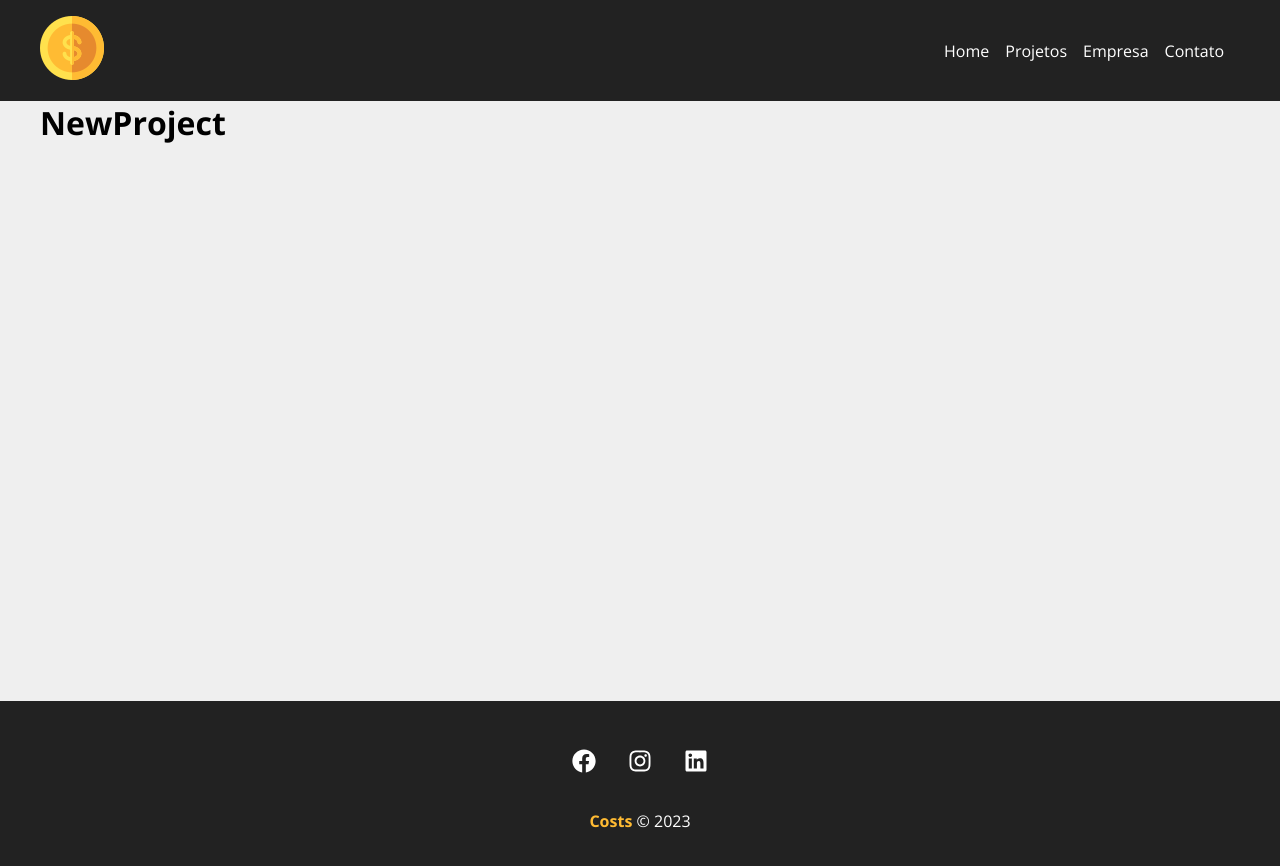
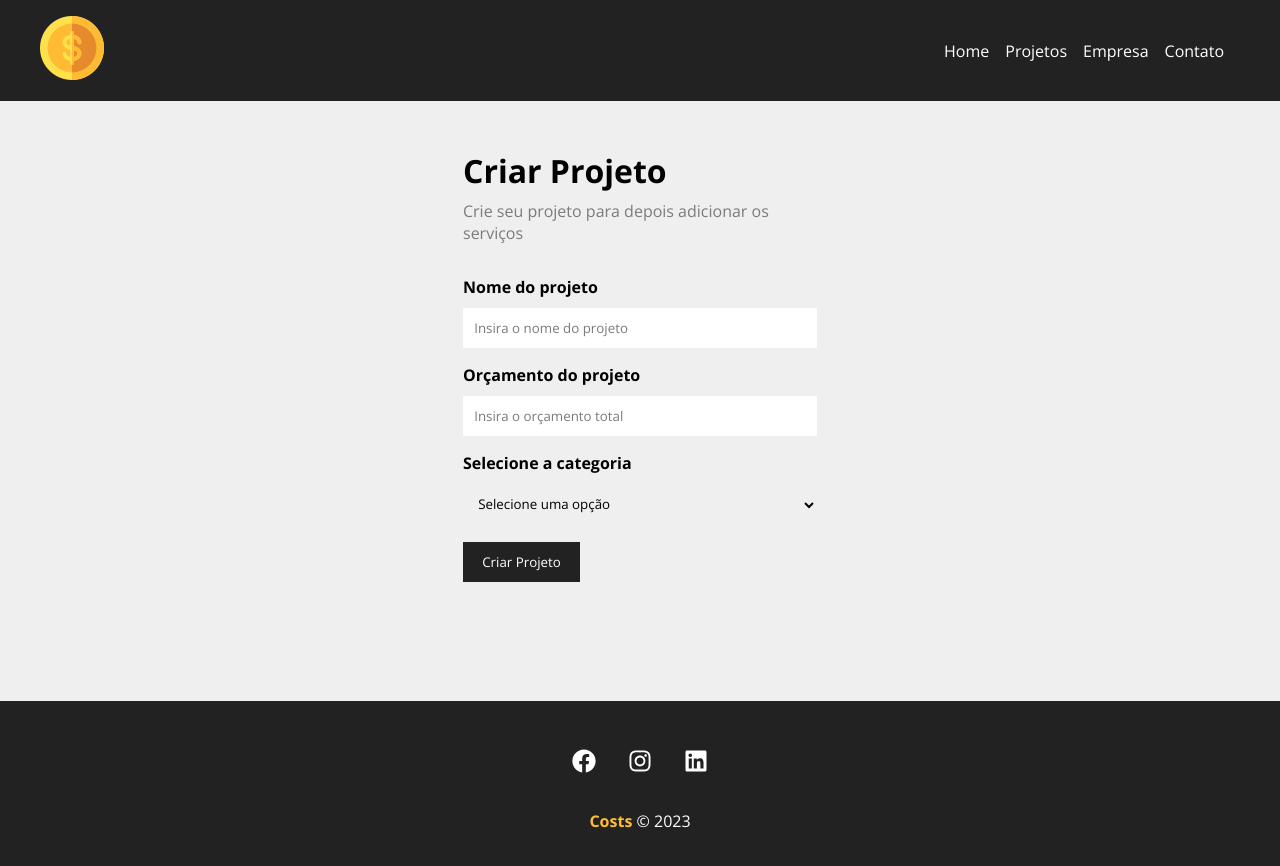
Before and after one commit to WigorCosta21/costs-react, a React (Create React App) app: page /newproject in a window 1280 px wide. Shown: the top 866 px of the page. Built offline with nearby package versions, Linux system fonts and the light colour scheme.

Commit message:
Creating Form Component

```diff
--- /dev/null
+++ b/src/components/form/Input.jsx
@@ -0,0 +1,12 @@
+import styles from './Input.module.css'
+
+const Input = ({ type, text, name, placeholder, handleOnChange, value }) => {
+  return (
+    <div className={styles.form_control}>
+      <label htmlFor={name}>{text}</label>
+      <input type={type} name={name} id={name} placeholder={placeholder} onChange={handleOnChange} value={value} />
+    </div>
+  )
+}
+
+export default Input
--- /dev/null
+++ b/src/components/form/Input.module.css
@@ -0,0 +1,20 @@
+.form_control {
+  display: flex;
+  flex-direction: column;
+  margin-bottom: 1rem;
+}
+
+.form_control label {
+  margin-bottom: .6rem;
+  font-weight: bold;
+}
+
+.form_control input {
+  padding: .7rem;
+  border-radius: 0;
+  border: none;
+}
+
+.form_control input::placeholder {
+  color: #7b7b7b;
+}
--- /dev/null
+++ b/src/components/form/Select.jsx
@@ -0,0 +1,14 @@
+import styles from './Select.module.css'
+
+const Select = ({ text, name, options, handleOnChange, value }) => {
+  return (
+    <div className={styles.form_control}>
+      <label htmlFor={name}>{text}</label>
+      <select name={name} id={name}>
+        <option>Selecione uma opção</option>
+      </select>
+    </div>
+  )
+}
+
+export default Select
--- /dev/null
+++ b/src/components/form/Select.module.css
@@ -0,0 +1,16 @@
+.form_control {
+  display: flex;
+  flex-direction: column;
+  margin-bottom: 1rem;
+}
+
+.form_control label {
+  margin-bottom: .6rem;
+  font-weight: bold;
+}
+
+.form_control select {
+  padding: .7rem;
+  border-radius: 0;
+  border: none;
+}
--- /dev/null
+++ b/src/components/form/SubmitButton.jsx
@@ -0,0 +1,11 @@
+import styles from './SubmitButton.module.css'
+
+const SubmitButton = ({ text }) => {
+  return (
+    <div>
+      <button className={styles.btn}>{text}</button>
+    </div>
+  )
+}
+
+export default SubmitButton
--- /dev/null
+++ b/src/components/form/SubmitButton.module.css
@@ -0,0 +1,13 @@
+.btn {
+  background-color: #222;
+  color: #fff;
+  padding: 0.7rem 1.2rem;
+  text-decoration: none;
+  transform: .5s;
+  cursor: pointer;
+  border: none;
+}
+
+.btn:hover {
+  background-color: #ffbb33;
+}
--- a/src/components/pages/NewProject.jsx
+++ b/src/components/pages/NewProject.jsx
@@ -1,8 +1,13 @@
+import ProjectForm from '../project/ProjectForm'
+import styles from './NewProject.module.css'
+
 const NewProject = () => {
   return (
-    <>
-      <h1>NewProject</h1>
-    </>
+    <div className={styles.newproject_container}>
+      <h1>Criar Projeto</h1>
+      <p>Crie seu projeto para depois adicionar os serviços</p>
+      <ProjectForm btnText='Criar Projeto' />
+    </div>
   )
 }
 
--- /dev/null
+++ b/src/components/pages/NewProject.module.css
@@ -0,0 +1,13 @@
+.newproject_container {
+  width: 450px;
+  margin: 0 auto;
+  padding: 3rem;
+}
+
+.newproject_container h1 {
+  margin-bottom: .5rem;
+}
+
+.newproject_container p {
+  color: #7b7b7b;
+}
--- /dev/null
+++ b/src/components/project/ProjectForm.jsx
@@ -0,0 +1,17 @@
+import Input from '../form/Input'
+import styles from './ProjectForm.module.css'
+import Select from './../form/Select';
+import SubmitButton from './../form/SubmitButton';
+
+const ProjectForm = ({ btnText }) => {
+  return (
+    <form className={styles.form}>
+      <Input type='text' text='Nome do projeto' name='name' placeholder='Insira o nome do projeto' />
+      <Input type='number' text='Orçamento do projeto' name='buget' placeholder='Insira o orçamento total' />
+      <Select name='category_id' text='Selecione a categoria' />
+      <SubmitButton text={btnText} />
+    </form>
+  )
+}
+
+export default ProjectForm
--- /dev/null
+++ b/src/components/project/ProjectForm.module.css
@@ -0,0 +1,4 @@
+.form {
+  width: 100%;
+  margin: 2rem 0;
+}
```
